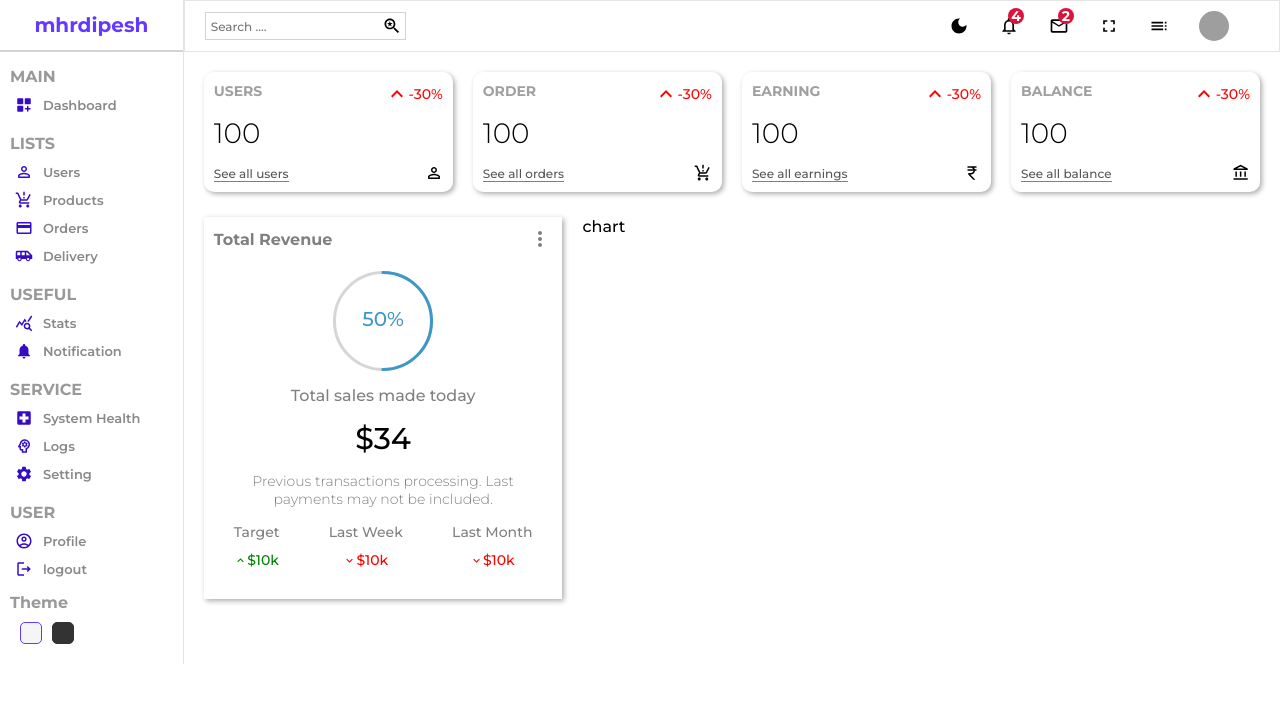
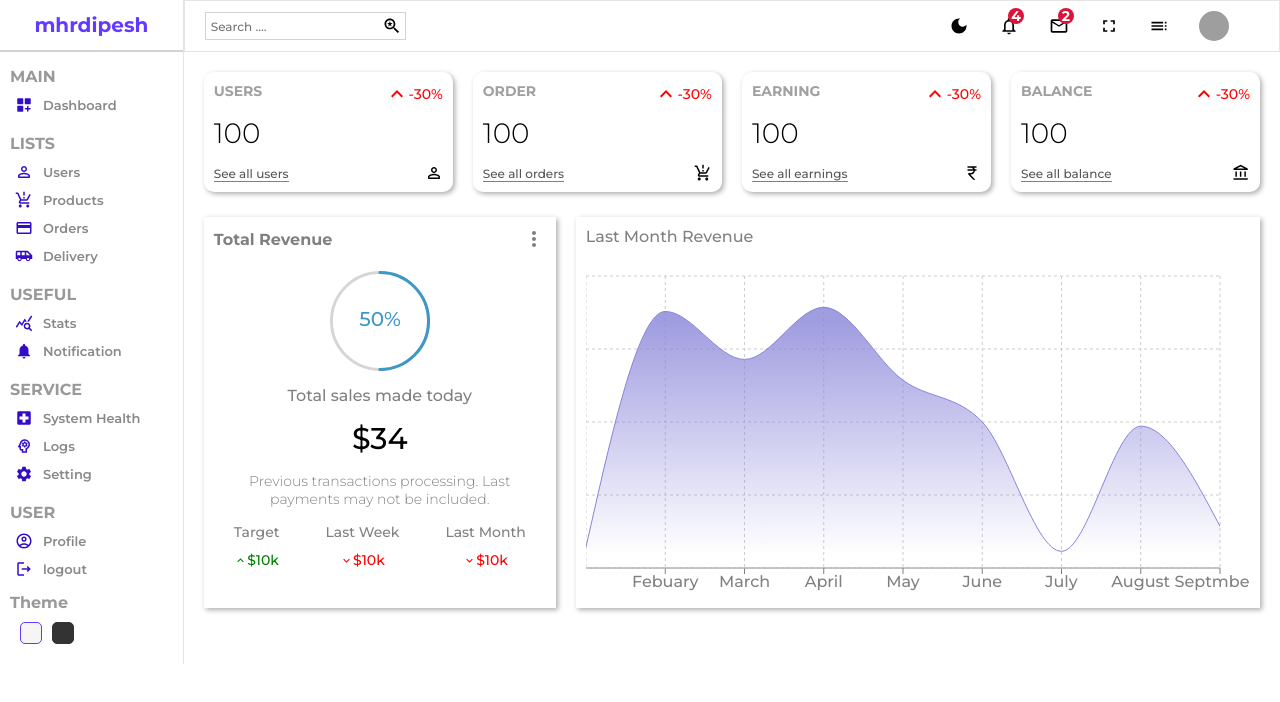
Before and after one commit to dipeshmaharjan23/React-admin-pannel, a React (Create React App) app: page / in a window 1280 px wide. Shown: the top 702 px of the page. Built offline with nearby package versions, Linux system fonts and the light colour scheme; grey boxes are pictures that could not be loaded.

Commit message:
chart added

```diff
--- a/package.json
+++ b/package.json
@@ -15,6 +15,7 @@
     "react-dom": "^18.2.0",
     "react-router-dom": "^6.3.0",
     "react-scripts": "5.0.1",
+    "recharts": "^2.1.13",
     "sass": "^1.54.4",
     "web-vitals": "^2.1.0"
   },
--- a/src/components/chart/Chart.jsx
+++ b/src/components/chart/Chart.jsx
@@ -1,12 +1,45 @@
 import React from 'react'
 import './chart.scss'
+import { LineChart, Line, XAxis, YAxis, CartesianGrid, Tooltip, Legend, Area, AreaChart, ResponsiveContainer } from 'recharts';
 
+
+const data = [
+    { name: "January", Total: 100 },
+    { name: "Febuary", Total: 1230 },
+    { name: "March", Total: 1000 },
+    { name: "April", Total: 1250 },
+    { name: "May", Total: 900 },
+    { name: "June", Total: 700 },
+    { name: "July", Total: 80 },
+    { name: "August", Total: 680 },
+    { name: "Septmber", Total: 200 },
+];
 const Chart = () => {
-  return (
-    <div className='chart'>
-        chart
-    </div>
-  )
+
+    return (
+        <div className="chart">
+            <div className="title">Last Month Revenue</div>
+            <ResponsiveContainer width="100%" aspect={2 / 1}>
+                <AreaChart width={730} height={250} data={data}
+                    margin={{ top: 10, right: 30, left: 0, bottom: 0 }}>
+                    <defs>
+                        <linearGradient id="total" x1="0" y1="0" x2="0" y2="1">
+                            <stop offset="5%" stopColor="#8884d8" stopOpacity={0.8} />
+                            <stop offset="95%" stopColor="#8884d8" stopOpacity={0} />
+                        </linearGradient>
+                        <linearGradient id="colorPv" x1="0" y1="0" x2="0" y2="1">
+                            <stop offset="5%" stopColor="#82ca9d" stopOpacity={0.8} />
+                            <stop offset="95%" stopColor="#82ca9d" stopOpacity={0} />
+                        </linearGradient>
+                    </defs>
+                    <XAxis dataKey="name" stroke='gray' />
+                    <CartesianGrid strokeDasharray="3 3" className='chartGrid' />
+                    <Tooltip />
+                    <Area type="monotone" dataKey="Total" stroke="#8884d8" fillOpacity={1} fill="url(#total)" />
+                </AreaChart>
+            </ResponsiveContainer>
+        </div>
+    )
 }
 
 export default Chart
--- a/src/components/chart/chart.scss
+++ b/src/components/chart/chart.scss
@@ -1,3 +1,16 @@
 .chart{
     flex: 4;
+    color: gray;
+    box-shadow: 2px 2px 5px 0px rgba(51, 51, 51, 0.4);
+    -webkit-box-shadow: 2px 2px 5px 0px rgba(51, 51, 51, 0.4);
+    -moz-box-shadow: 2px 2px 5px 0px rgba(51, 51, 51, 0.4);
+    padding: 10px;
+
+    .title{
+        margin-bottom: 20px;
+    }
+
+    .chartGrid{
+        color: rgb(150, 146, 146);
+    }
 }
```
Also changed, not shown: 1 other file (tests, documents, lock files or other folders).
